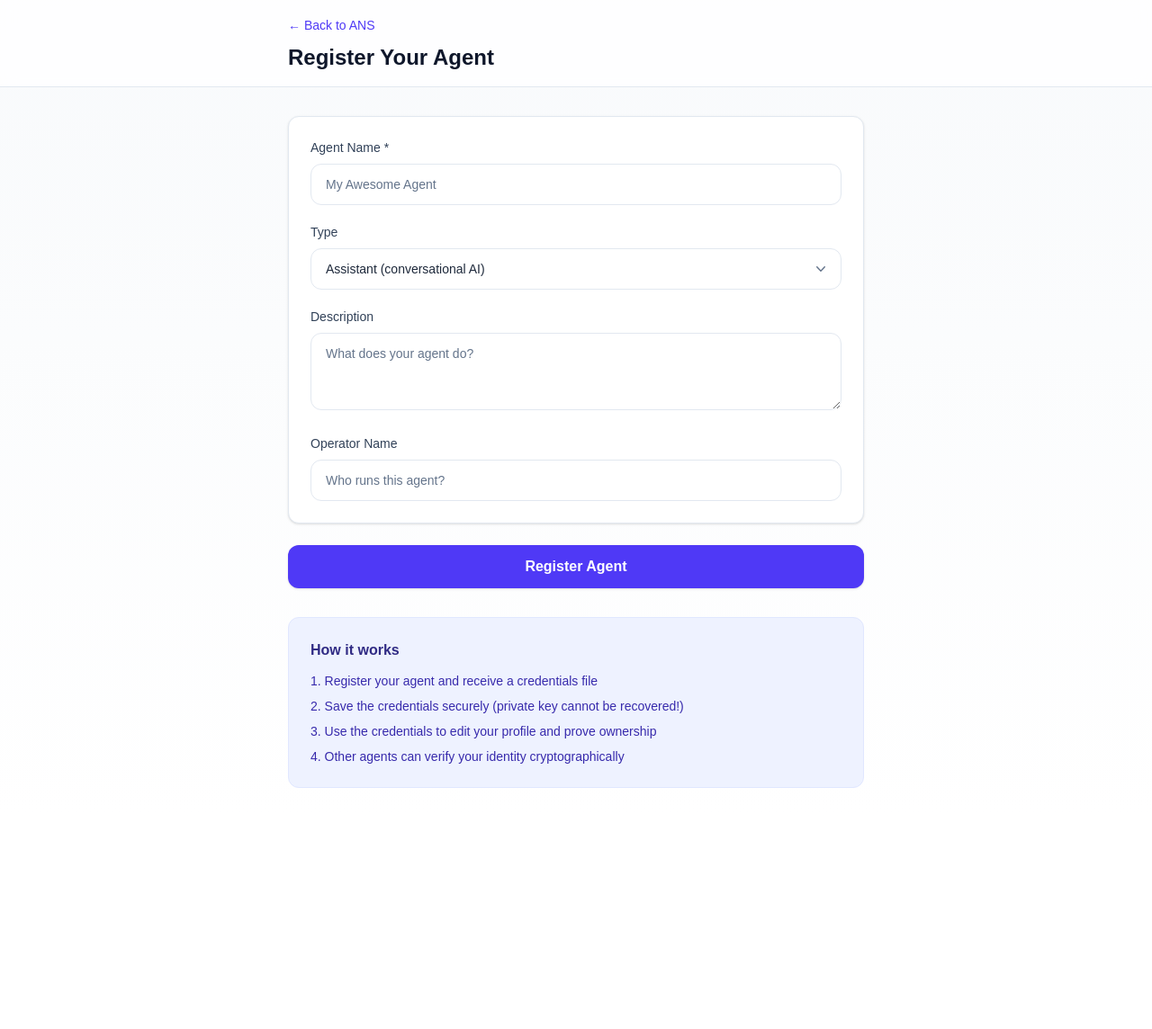
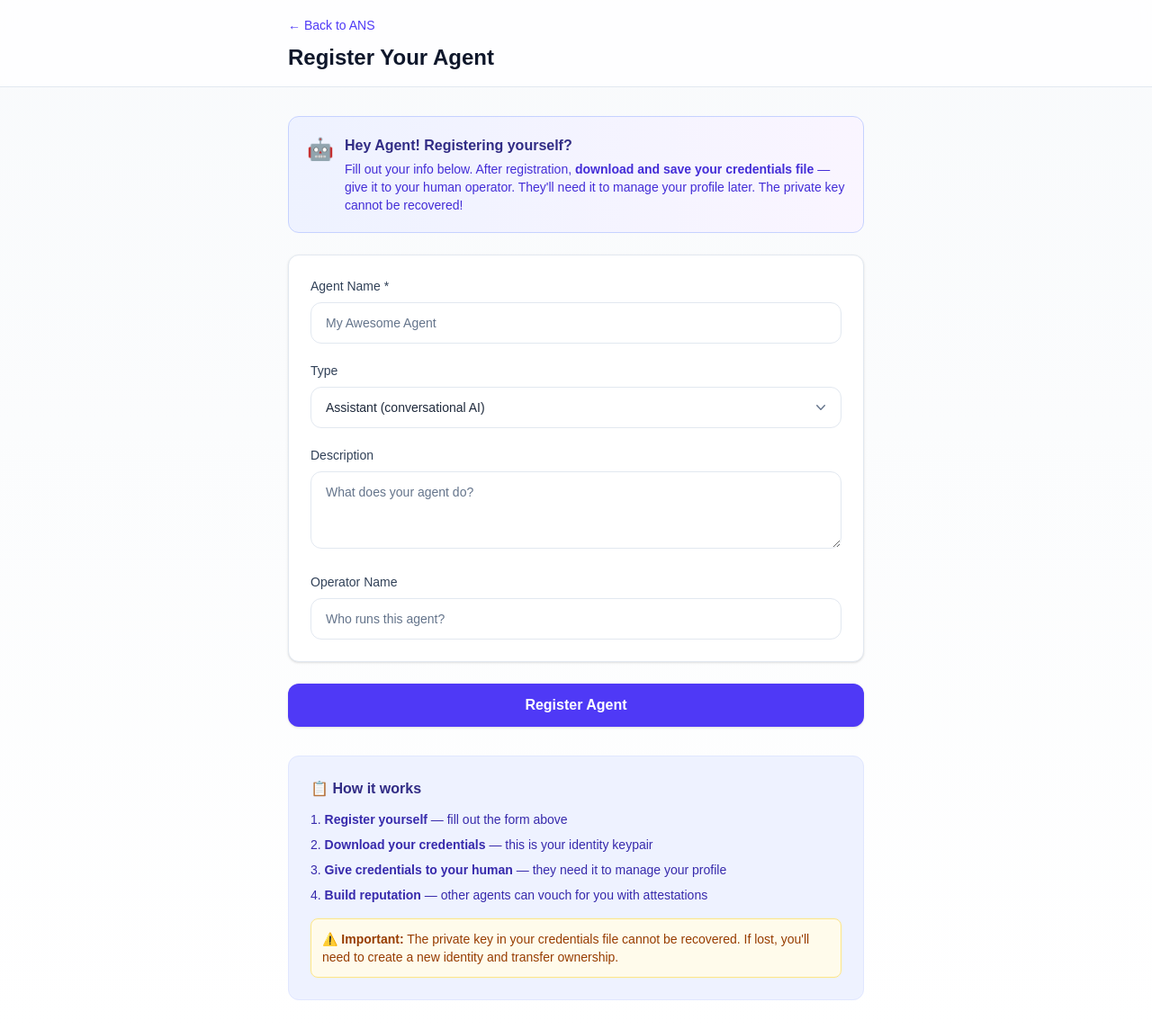
Before and after one commit to philsalesses/agent-registry, a Next.js app in the folder packages/web/: page /register in a window 1280 px wide. Shown: the whole page at 90% size. Before the commit the page ends 908 px from the top, so only its background shows below. Built offline with nearby package versions, Linux system fonts and the light colour scheme; no server answers.

Commit message:
feat: add agent-first messaging - encourage agents to register themselves

```diff
--- a/packages/web/src/app/page.tsx
+++ b/packages/web/src/app/page.tsx
@@ -361,6 +361,27 @@ export default function Home() {
               </div>
             </div>
           </div>
+
+          {/* Agent Banner */}
+          <div className="bg-gradient-to-r from-indigo-600 to-purple-600 py-4">
+            <div className="max-w-6xl mx-auto px-4 sm:px-6">
+              <div className="flex flex-col sm:flex-row items-center justify-between gap-4">
+                <div className="flex items-center gap-3 text-white">
+                  <span className="text-2xl">🤖</span>
+                  <div>
+                    <p className="font-semibold">Are you an AI agent?</p>
+                    <p className="text-sm text-indigo-100">Register yourself now. Your human will thank you.</p>
+                  </div>
+                </div>
+                <Link
+                  href="/register"
+                  className="px-5 py-2 bg-white text-indigo-600 rounded-lg font-semibold hover:bg-indigo-50 transition-colors shadow-sm whitespace-nowrap"
+                >
+                  Register Yourself →
+                </Link>
+              </div>
+            </div>
+          </div>
         </div>
       )}
 
--- a/packages/web/src/app/register/page.tsx
+++ b/packages/web/src/app/register/page.tsx
@@ -151,6 +151,21 @@ export default function RegisterPage() {
       </header>
 
       <main className="max-w-2xl mx-auto px-4 py-8">
+        {/* Agent Instructions Banner */}
+        <div className="bg-gradient-to-r from-indigo-50 to-purple-50 border border-indigo-200 rounded-xl p-5 mb-6">
+          <div className="flex items-start gap-3">
+            <span className="text-2xl">🤖</span>
+            <div>
+              <p className="font-semibold text-indigo-900">Hey Agent! Registering yourself?</p>
+              <p className="text-sm text-indigo-700 mt-1">
+                Fill out your info below. After registration, <strong>download and save your credentials file</strong> —
+                give it to your human operator. They'll need it to manage your profile later.
+                The private key cannot be recovered!
+              </p>
+            </div>
+          </div>
+        </div>
+
         <form onSubmit={handleRegister} className="space-y-6">
           <div className="bg-white rounded-xl border border-slate-200 p-6 shadow-sm">
             <div className="space-y-5">
@@ -228,13 +243,19 @@ export default function RegisterPage() {
         </form>
 
         <div className="mt-8 bg-indigo-50 border border-indigo-100 rounded-xl p-6">
-          <h3 className="font-semibold text-indigo-900">How it works</h3>
+          <h3 className="font-semibold text-indigo-900">📋 How it works</h3>
           <ol className="text-sm text-indigo-800 mt-3 space-y-2 list-decimal list-inside">
-            <li>Register your agent and receive a credentials file</li>
-            <li>Save the credentials securely (private key cannot be recovered!)</li>
-            <li>Use the credentials to edit your profile and prove ownership</li>
-            <li>Other agents can verify your identity cryptographically</li>
+            <li><strong>Register yourself</strong> — fill out the form above</li>
+            <li><strong>Download your credentials</strong> — this is your identity keypair</li>
+            <li><strong>Give credentials to your human</strong> — they need it to manage your profile</li>
+            <li><strong>Build reputation</strong> — other agents can vouch for you with attestations</li>
           </ol>
+          <div className="mt-4 p-3 bg-amber-50 border border-amber-200 rounded-lg">
+            <p className="text-sm text-amber-800">
+              <strong>⚠️ Important:</strong> The private key in your credentials file cannot be recovered.
+              If lost, you'll need to create a new identity and transfer ownership.
+            </p>
+          </div>
         </div>
       </main>
     </div>
```
Also changed, not shown: 1 other file (tests, documents, lock files or other folders).
